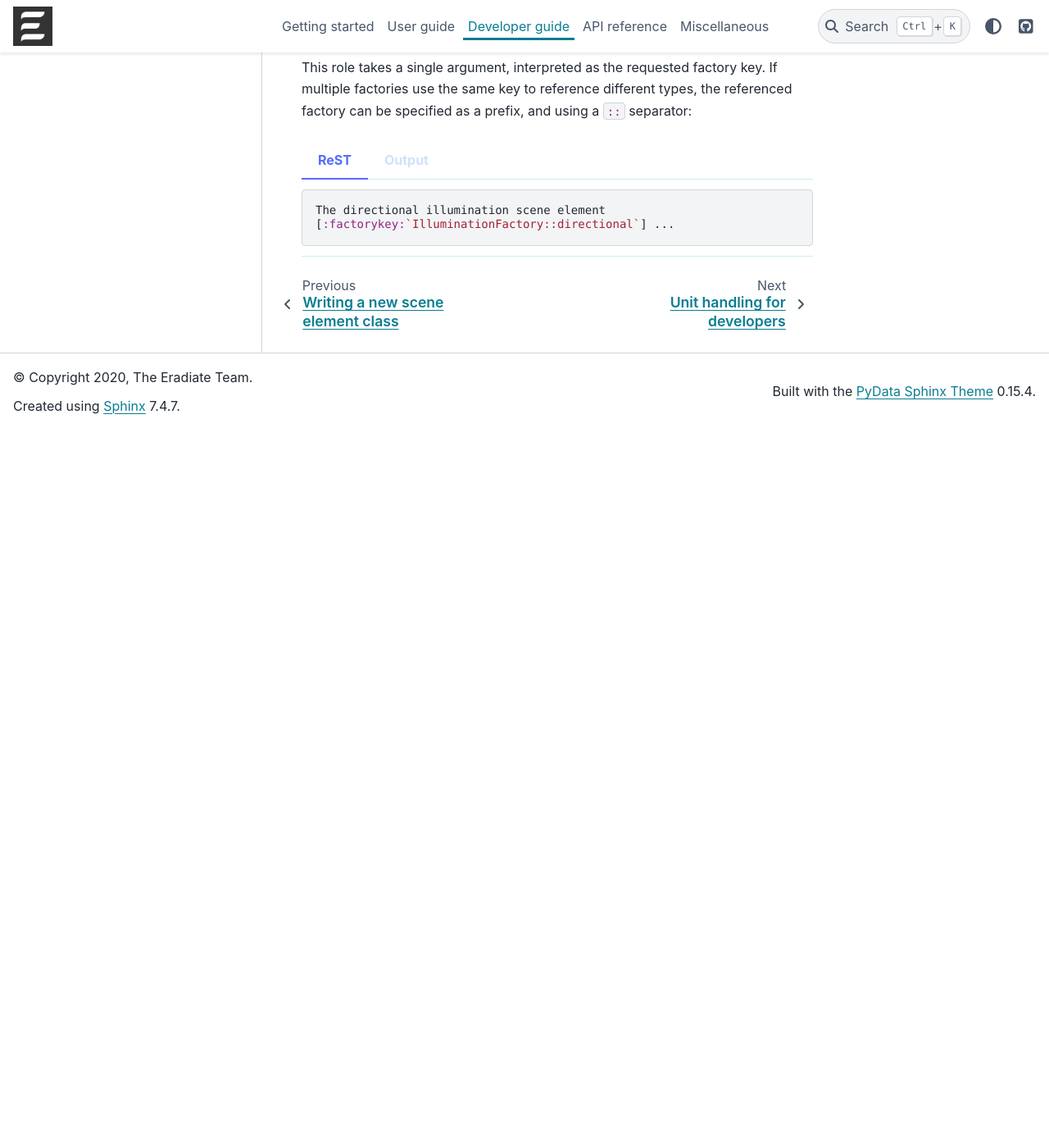
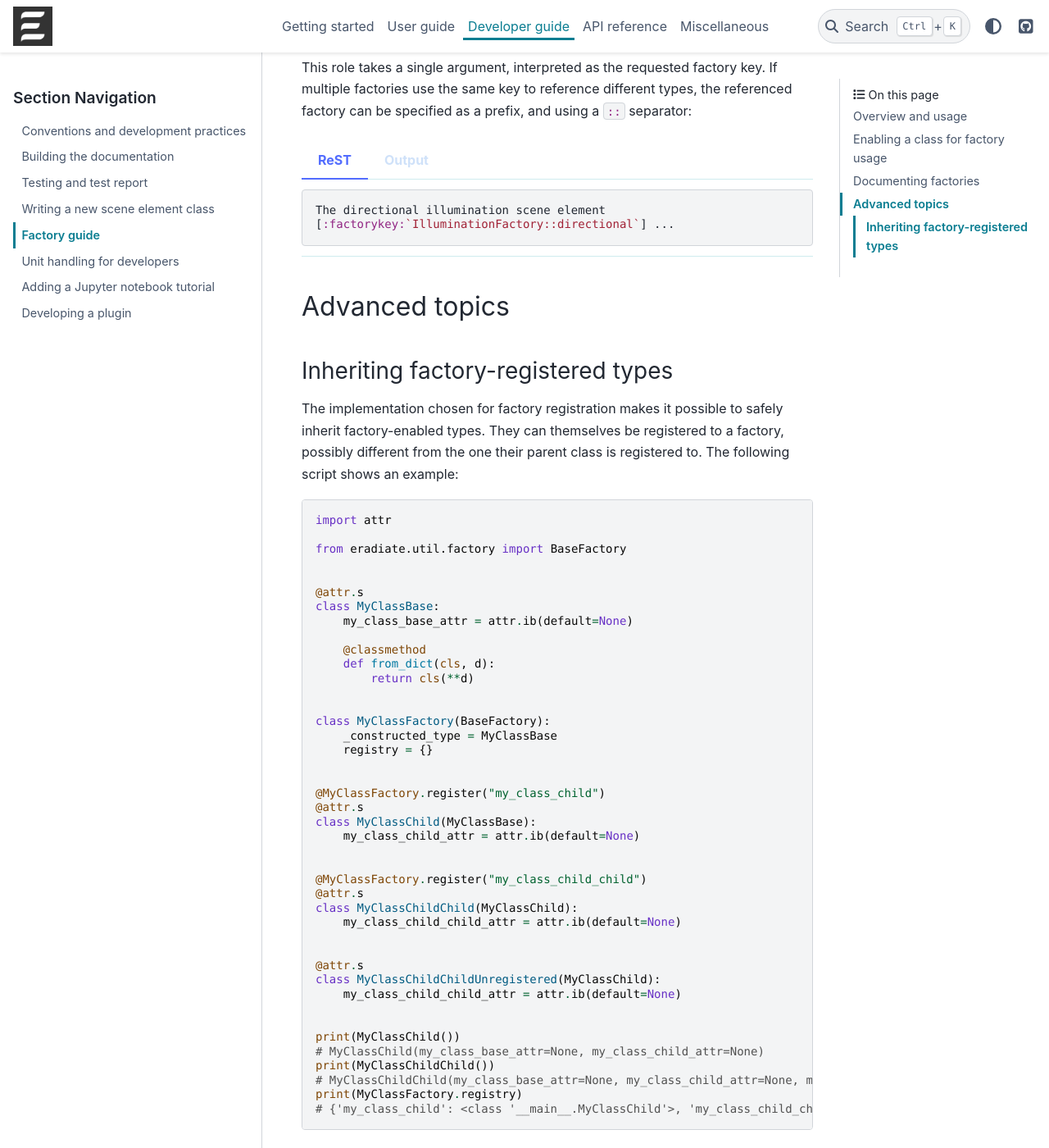
Before and after one commit to eradiate/eradiate, a Sphinx documentation site: the page built from docs/rst/developer_guide/factory_guide.rst, in a window 1280 px wide and 1400 px high, scrolled down 3545 px. Shown: the whole window at 82% size. Built offline with Sphinx 7.4.7 and the PyData theme 0.15.4, drawn with Linux system fonts in a browser that asks for light colours; pages that are not in the unit, such as notebooks, are missing from menus; before the commit the page ends 4069 px from its top, so only the background shows below that; some of the changed text lies outside the part shown.

```diff
--- /dev/null
+++ b/docs/examples/developer_guide/factory_guide/inheritance.py
@@ -0,0 +1,42 @@
+import attr
+
+from eradiate.util.factory import BaseFactory
+
+
+@attr.s
+class MyClassBase:
+    my_class_base_attr = attr.ib(default=None)
+
+    @classmethod
+    def from_dict(cls, d):
+        return cls(**d)
+
+
+class MyClassFactory(BaseFactory):
+    _constructed_type = MyClassBase
+    registry = {}
+
+
+@MyClassFactory.register("my_class_child")
+@attr.s
+class MyClassChild(MyClassBase):
+    my_class_child_attr = attr.ib(default=None)
+
+
+@MyClassFactory.register("my_class_child_child")
+@attr.s
+class MyClassChildChild(MyClassChild):
+    my_class_child_child_attr = attr.ib(default=None)
+
+
+@attr.s
+class MyClassChildChildUnregistered(MyClassChild):
+    my_class_child_child_attr = attr.ib(default=None)
+
+
+print(MyClassChild())
+# MyClassChild(my_class_base_attr=None, my_class_child_attr=None)
+print(MyClassChildChild())
+# MyClassChildChild(my_class_base_attr=None, my_class_child_attr=None, my_class_child_child_attr=None)
+print(MyClassFactory.registry)
+# {'my_class_child': <class '__main__.MyClassChild'>, 'my_class_child_child': <class '__main__.MyClassChildChild'>}
--- a/docs/rst/developer_guide/factory_guide.rst
+++ b/docs/rst/developer_guide/factory_guide.rst
@@ -179,3 +179,18 @@
 
    The directional illumination scene element
    [:factorykey:`IlluminationFactory::directional`] ...
+
+
+Advanced topics
+---------------
+
+Inheriting factory-registered types
+^^^^^^^^^^^^^^^^^^^^^^^^^^^^^^^^^^^
+
+The implementation chosen for factory registration makes it possible to safely
+inherit factory-enabled types. They can themselves be registered to a factory,
+possibly different from the one their parent class is registered to. The
+following script shows an example:
+
+.. literalinclude:: ../../examples/developer_guide/factory_guide/inheritance.py
+   :language: python
--- a/docs/rst/developer_guide/scene_element_guide.rst
+++ b/docs/rst/developer_guide/scene_element_guide.rst
@@ -142,7 +142,7 @@
    from eradiate.util.units import ureg
    from eradiate.util.attrs import attrib_quantity
 
-   @SceneElementFactory.register(name="my_element")
+   @SceneElementFactory.register("my_element")
    @attr.s
    class MyElement(SceneElement):
        field = attrib_quantity(default=1., units_compatible=ureg.m)
```
Also changed, not shown: 7 other files.
